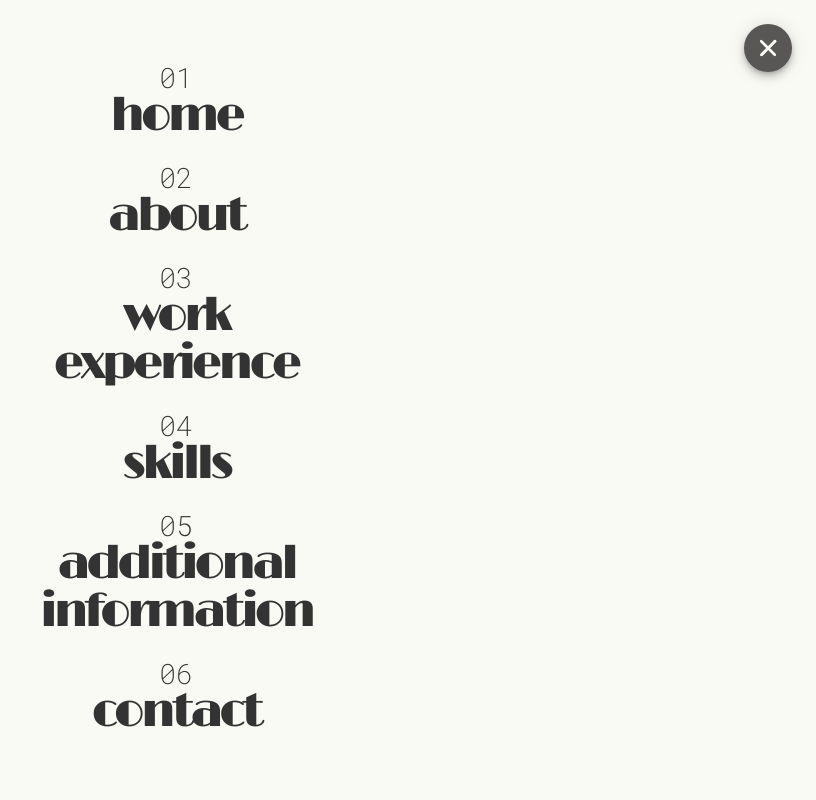
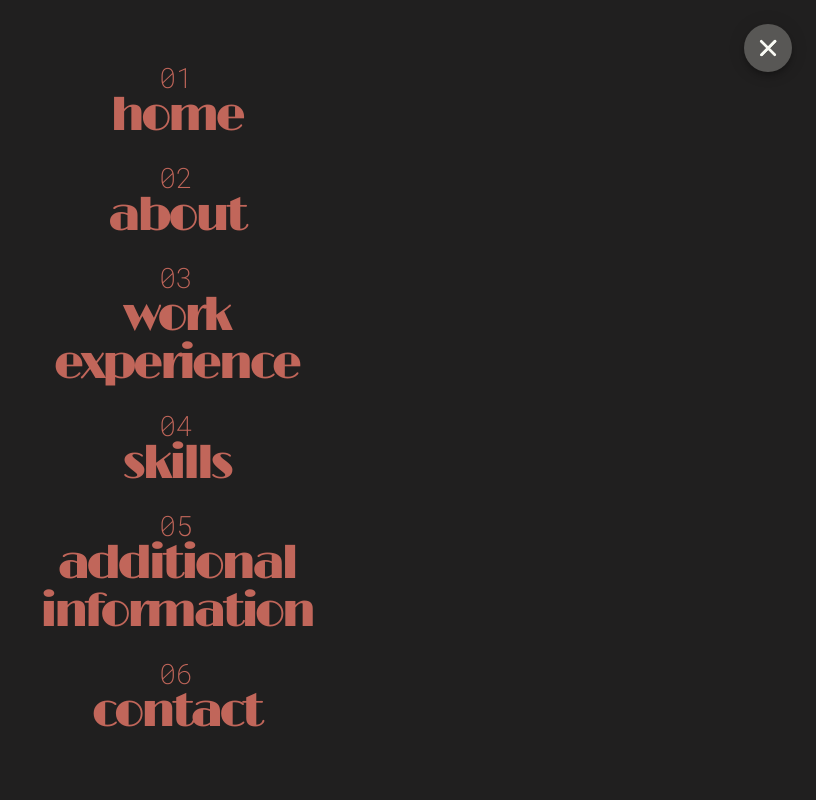
Before and after one commit to zetadeceleste/portfolio-ui, a Next.js app: page /work-experience in a window 1280 px wide. Both pictures are taken after a click on the button "Toggle menu". Shown: the top 800 px of the page, without its empty margins (464-1280 px from the left). Built offline with nearby package versions, Linux system fonts and the light colour scheme.

Commit message:
Fix animation for MenuList / Fix styles

```diff
--- a/components/common/Menu/MenuIcon/MenuIcon.module.css
+++ b/components/common/Menu/MenuIcon/MenuIcon.module.css
@@ -1,7 +1,9 @@
 .wrapper {
   bottom: 1.5rem;
-  display: none;
+  opacity: 0;
+  pointer-events: none;
   position: fixed;
+  visibility: hidden;
   width: 100%;
   z-index: 2;
 
@@ -11,8 +13,10 @@
   }
 
   &.show {
-    animation: fade-in 0.25s ease-in forwards;
-    display: flex;
+    opacity: 1;
+    pointer-events: all;
+    transition: opacity 0.25s ease-in;
+    visibility: visible;
   }
 }
 
@@ -24,15 +28,3 @@
   height: 3rem;
   width: 3rem;
 }
-
-@keyframes fade-in {
-  from {
-    opacity: 0;
-    visibility: hidden;
-  }
-
-  to {
-    opacity: 1;
-    visibility: visible;
-  }
-}
--- a/components/common/Menu/MenuIcon/index.tsx
+++ b/components/common/Menu/MenuIcon/index.tsx
@@ -7,16 +7,16 @@ import styles from './MenuIcon.module.css'
 
 interface Props {
   onClick: () => void
-  active: boolean
+  menuVisible: boolean
 }
 
-const MenuIcon = ({ onClick, active }: Props) => {
+const MenuIcon = ({ onClick, menuVisible }: Props) => {
   const [showIcon, setShowIcon] = useState(false)
 
   useEffect(() => {
     const timer = setTimeout(() => {
       setShowIcon(true)
-    }, 500)
+    }, 250)
 
     return () => clearTimeout(timer)
   }, [])
@@ -31,10 +31,10 @@ const MenuIcon = ({ onClick, active }: Props) => {
         className={styles.button}
         onClick={onClick}
         aria-controls="menu"
-        aria-expanded={active ? 'true' : 'false'}
+        aria-expanded={menuVisible ? 'true' : 'false'}
         aria-label="Toggle menu"
       >
-        <HamburgerIcon active={active} />
+        <HamburgerIcon active={menuVisible} />
       </button>
     </FlexWrapper>
   )
--- a/components/common/Menu/MenuList/MenuList.module.css
+++ b/components/common/Menu/MenuList/MenuList.module.css
@@ -1,20 +1,24 @@
 .menu {
   background-color: var(--color-neutral-dark);
   inset: 0;
+  opacity: 0;
+  pointer-events: none;
   position: fixed;
+  transition:
+    visibility 0s 0.25s,
+    opacity 0.25s ease-in;
+  visibility: hidden;
   z-index: 1;
 
-  /* &.show {
-    animation: fade-in 0.25s ease-in forwards;
-    display: block;
+  &.show {
+    opacity: 1;
+    pointer-events: all;
+    transition: opacity 0.25s ease-in;
+    visibility: visible;
   }
 
   &.hide {
-    animation: fade-out 0.25s ease-in forwards;
-  } */
-
-  &.variant {
-    background-color: var(--color-neutral-light);
+    opacity: 0;
   }
 }
 
@@ -26,8 +30,10 @@
   height: 100%;
   justify-content: center;
   padding: 1.5rem 1rem;
+}
 
-  @media (min-width >= 768px) {
+@media (width >= 768px) {
+  .list {
     padding: 5rem 1rem;
   }
 }
@@ -35,27 +41,3 @@
 .item {
   text-align: center;
 }
-
-/* @keyframes fade-in {
-  from {
-    opacity: 0;
-    visibility: hidden;
-  }
-
-  to {
-    opacity: 1;
-    visibility: visible;
-  }
-}
-
-@keyframes fade-out {
-  from {
-    opacity: 1;
-    visibility: visible;
-  }
-
-  to {
-    opacity: 0;
-    visibility: hidden;
-  }
-} */
--- a/components/common/Menu/MenuList/index.tsx
+++ b/components/common/Menu/MenuList/index.tsx
@@ -6,16 +6,16 @@ import { WEBSITE_PAGES } from '@/constants/websitePages'
 
 interface Props {
   onClick: () => void
-  variant?: boolean
+  menuVisible: boolean
 }
 
-const MenuList = ({ onClick, variant = false }: Props) => (
-  <div className={`${styles.menu} ${variant ? styles.variant : ''}`}>
+const MenuList = ({ onClick, menuVisible }: Props) => (
+  <div className={`${styles.menu} ${menuVisible ? styles.show : styles.hide}`}>
     <ul className={styles.list}>
       {WEBSITE_PAGES.map(({ text, link }, index) => (
         <ol className={styles.item} key={index}>
           <Link href={link} passHref legacyBehavior>
-            <a className={`${variant ? '' : 'variant'}`} onClick={onClick}>
+            <a className="variant" onClick={onClick}>
               <span className="number">0{index + 1}</span>
               <p className="big-text">{text}</p>
             </a>
--- a/components/common/Menu/index.tsx
+++ b/components/common/Menu/index.tsx
@@ -1,16 +1,10 @@
-import { useRouter } from 'next/router'
 import { useState } from 'react'
 
 import MenuIcon from './MenuIcon'
 import MenuList from './MenuList'
 
-import { pages } from '@/constants/pages'
-
 const Menu = () => {
   const [menuVisible, setMenuVisible] = useState(false)
-  const router = useRouter()
-  const { pathname } = router
-  const variant = pathname === pages.WORK_EXPERIENCE
 
   const toggleMenuVisible = () => {
     setMenuVisible(!menuVisible)
@@ -18,10 +12,8 @@ const Menu = () => {
 
   return (
     <nav>
-      {menuVisible && (
-        <MenuList onClick={toggleMenuVisible} variant={variant} />
-      )}
-      <MenuIcon onClick={toggleMenuVisible} active={menuVisible} />
+      <MenuList onClick={toggleMenuVisible} menuVisible={menuVisible} />
+      <MenuIcon onClick={toggleMenuVisible} menuVisible={menuVisible} />
     </nav>
   )
 }
```
